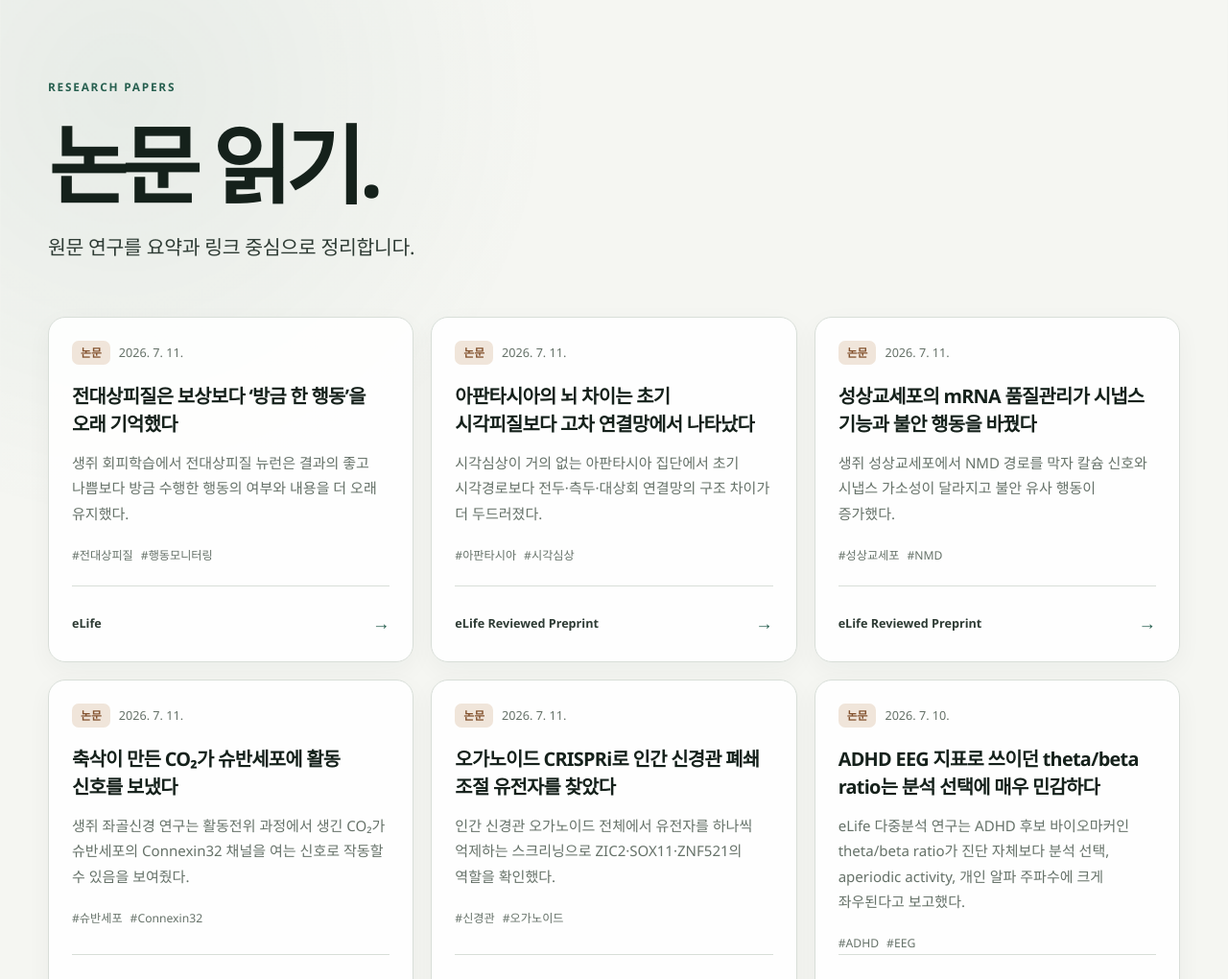
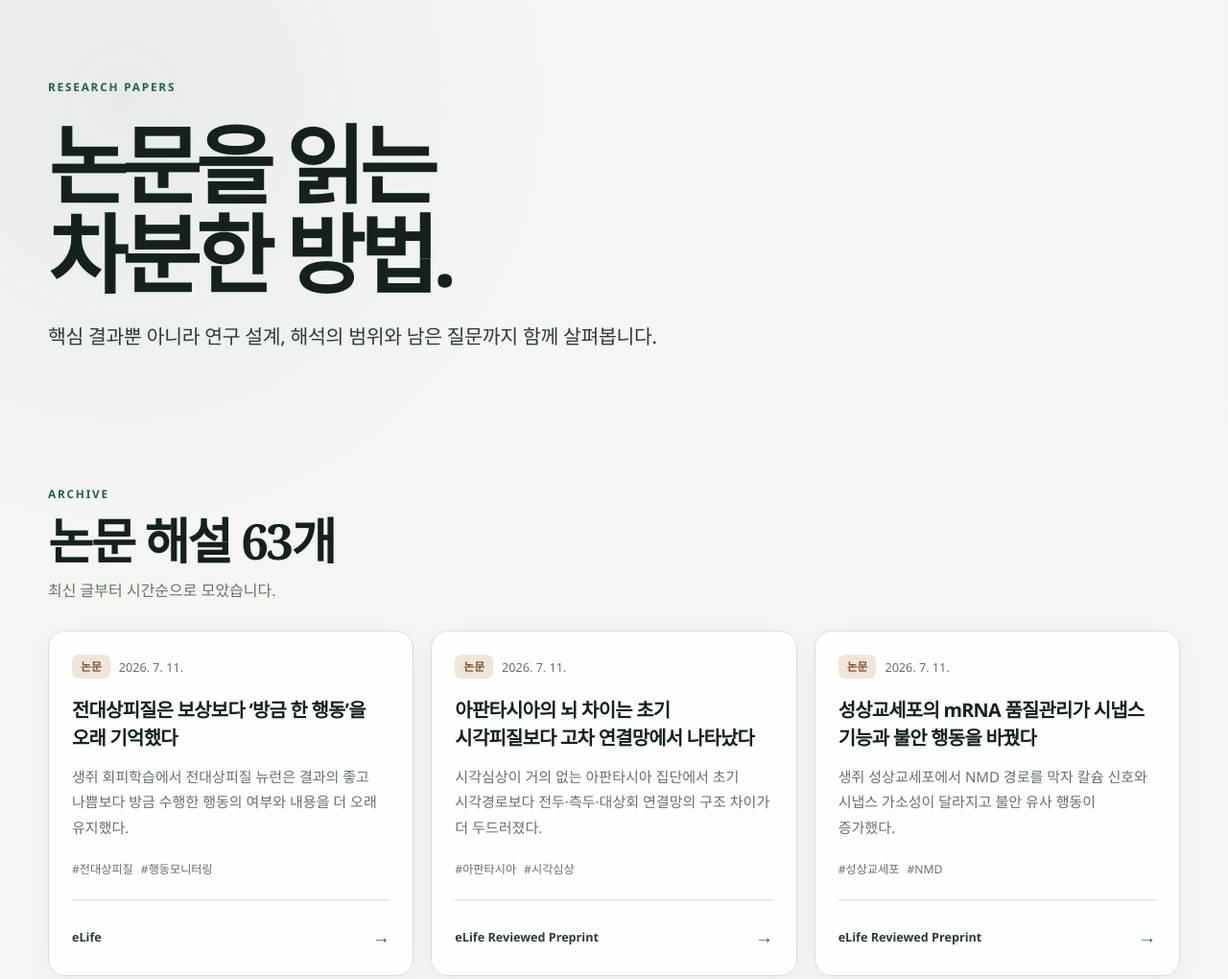
Before and after one commit to MikeShin0822/science-brain-news, an Astro site: page /science-brain-news/papers in a window 1280 px wide. Shown: the part 80-1100 px from the top of the page at 96% size. Built offline with nearby package versions, Linux system fonts and the light colour scheme; Astro itself is replaced by a stand-in of ours.

Commit message:
Align paper archive with the new editorial design

```diff
--- a/src/pages/papers/index.astro
+++ b/src/pages/papers/index.astro
@@ -6,11 +6,19 @@ const items = await getNewsByCategory('논문');
 ---
 <BaseLayout title="논문 | Science Brain News">
   <section class="container hero">
-    <span class="kicker">Research Papers</span>
-    <h1>논문 읽기.</h1>
-    <p class="lead">원문 연구를 요약과 링크 중심으로 정리합니다.</p>
+    <span class="kicker">RESEARCH PAPERS</span>
+    <h1>논문을 읽는<br />차분한 방법.</h1>
+    <p class="lead">핵심 결과뿐 아니라 연구 설계, 해석의 범위와 남은 질문까지 함께 살펴봅니다.</p>
   </section>
-  <section class="container">
+
+  <section class="container section">
+    <div class="section-head">
+      <div>
+        <span class="section-label">ARCHIVE</span>
+        <h2>논문 해설 {items.length}개</h2>
+        <p>최신 글부터 시간순으로 모았습니다.</p>
+      </div>
+    </div>
     <div class="grid">{items.map((item) => <NewsCard item={item} />)}</div>
   </section>
 </BaseLayout>
```
